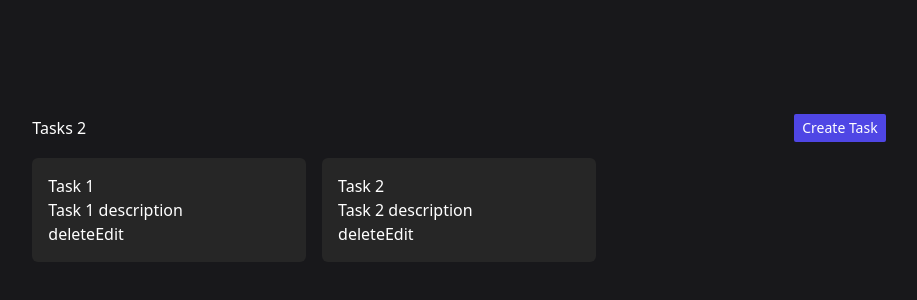
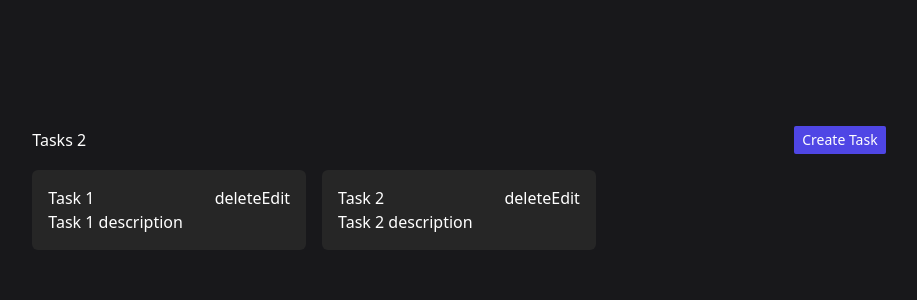
Before and after one commit to dgutierrez21/redux-rtk-crud-app, a React (Vite) app: page / in a window 1280 px wide. Shown: the part 220-520 px from the top of the page, without its empty margins (181-1098 px from the left). Built offline with nearby package versions, Linux system fonts and the light colour scheme.

Commit message:
add header and change position of buttons

```diff
--- a/src/components/TaskList.tsx
+++ b/src/components/TaskList.tsx
@@ -28,11 +28,16 @@ const TaskList = () => {
       <div className="grid grid-cols-3 gap-4">
         {tasks.map(({ id, title, description }) => (
           <div key={id} className="rounded-md bg-neutral-800 p-4">
-            <h3>{title}</h3>
+            <header className="flex justify-between">
+              <h3>{title}</h3>
+
+              <div>
+                <button onClick={() => handleDelete(id)}>delete</button>
+                <Link to={`edit-task/${id}`}>Edit</Link>
+              </div>
+            </header>
+
             <p>{description}</p>
-            <button onClick={() => handleDelete(id)}>delete</button>
-
-            <Link to={`edit-task/${id}`}>Edit</Link>
           </div>
         ))}
       </div>
```
